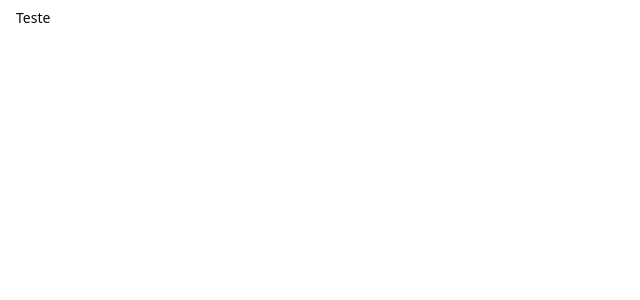
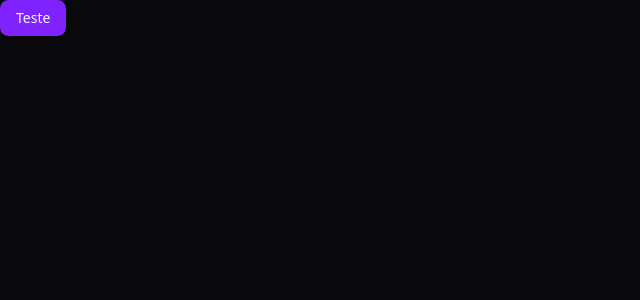
Before and after one commit to victorsantana03/Barbershop, a Next.js app: page / in a window 1280 px wide. Shown: the top 300 px of the page, without its empty margins (0-640 px from the left). Built offline with nearby package versions, Linux system fonts and the light colour scheme.

Commit message:
chore: update shadcn theme

```diff
--- a/app/globals.css
+++ b/app/globals.css
@@ -44,72 +44,72 @@
 }
 
 :root {
-  --radius: 0.625rem;
+  --radius: 0.65rem;
   --background: oklch(1 0 0);
-  --foreground: oklch(0.145 0 0);
+  --foreground: oklch(0.141 0.005 285.823);
   --card: oklch(1 0 0);
-  --card-foreground: oklch(0.145 0 0);
+  --card-foreground: oklch(0.141 0.005 285.823);
   --popover: oklch(1 0 0);
-  --popover-foreground: oklch(0.145 0 0);
-  --primary: oklch(0.205 0 0);
-  --primary-foreground: oklch(0.985 0 0);
-  --secondary: oklch(0.97 0 0);
-  --secondary-foreground: oklch(0.205 0 0);
-  --muted: oklch(0.97 0 0);
-  --muted-foreground: oklch(0.556 0 0);
-  --accent: oklch(0.97 0 0);
-  --accent-foreground: oklch(0.205 0 0);
+  --popover-foreground: oklch(0.141 0.005 285.823);
+  --primary: oklch(0.606 0.25 292.717);
+  --primary-foreground: oklch(0.969 0.016 293.756);
+  --secondary: oklch(0.967 0.001 286.375);
+  --secondary-foreground: oklch(0.21 0.006 285.885);
+  --muted: oklch(0.967 0.001 286.375);
+  --muted-foreground: oklch(0.552 0.016 285.938);
+  --accent: oklch(0.967 0.001 286.375);
+  --accent-foreground: oklch(0.21 0.006 285.885);
   --destructive: oklch(0.577 0.245 27.325);
-  --border: oklch(0.922 0 0);
-  --input: oklch(0.922 0 0);
-  --ring: oklch(0.708 0 0);
+  --border: oklch(0.92 0.004 286.32);
+  --input: oklch(0.92 0.004 286.32);
+  --ring: oklch(0.606 0.25 292.717);
   --chart-1: oklch(0.646 0.222 41.116);
   --chart-2: oklch(0.6 0.118 184.704);
   --chart-3: oklch(0.398 0.07 227.392);
   --chart-4: oklch(0.828 0.189 84.429);
   --chart-5: oklch(0.769 0.188 70.08);
   --sidebar: oklch(0.985 0 0);
-  --sidebar-foreground: oklch(0.145 0 0);
-  --sidebar-primary: oklch(0.205 0 0);
-  --sidebar-primary-foreground: oklch(0.985 0 0);
-  --sidebar-accent: oklch(0.97 0 0);
-  --sidebar-accent-foreground: oklch(0.205 0 0);
-  --sidebar-border: oklch(0.922 0 0);
-  --sidebar-ring: oklch(0.708 0 0);
+  --sidebar-foreground: oklch(0.141 0.005 285.823);
+  --sidebar-primary: oklch(0.606 0.25 292.717);
+  --sidebar-primary-foreground: oklch(0.969 0.016 293.756);
+  --sidebar-accent: oklch(0.967 0.001 286.375);
+  --sidebar-accent-foreground: oklch(0.21 0.006 285.885);
+  --sidebar-border: oklch(0.92 0.004 286.32);
+  --sidebar-ring: oklch(0.606 0.25 292.717);
 }
 
 .dark {
-  --background: oklch(0.145 0 0);
+  --background: oklch(0.141 0.005 285.823);
   --foreground: oklch(0.985 0 0);
-  --card: oklch(0.205 0 0);
+  --card: oklch(0.21 0.006 285.885);
   --card-foreground: oklch(0.985 0 0);
-  --popover: oklch(0.205 0 0);
+  --popover: oklch(0.21 0.006 285.885);
   --popover-foreground: oklch(0.985 0 0);
-  --primary: oklch(0.922 0 0);
-  --primary-foreground: oklch(0.205 0 0);
-  --secondary: oklch(0.269 0 0);
+  --primary: oklch(0.541 0.281 293.009);
+  --primary-foreground: oklch(0.969 0.016 293.756);
+  --secondary: oklch(0.274 0.006 286.033);
   --secondary-foreground: oklch(0.985 0 0);
-  --muted: oklch(0.269 0 0);
-  --muted-foreground: oklch(0.708 0 0);
-  --accent: oklch(0.269 0 0);
+  --muted: oklch(0.274 0.006 286.033);
+  --muted-foreground: oklch(0.705 0.015 286.067);
+  --accent: oklch(0.274 0.006 286.033);
   --accent-foreground: oklch(0.985 0 0);
   --destructive: oklch(0.704 0.191 22.216);
   --border: oklch(1 0 0 / 10%);
   --input: oklch(1 0 0 / 15%);
-  --ring: oklch(0.556 0 0);
+  --ring: oklch(0.541 0.281 293.009);
   --chart-1: oklch(0.488 0.243 264.376);
   --chart-2: oklch(0.696 0.17 162.48);
   --chart-3: oklch(0.769 0.188 70.08);
   --chart-4: oklch(0.627 0.265 303.9);
   --chart-5: oklch(0.645 0.246 16.439);
-  --sidebar: oklch(0.205 0 0);
+  --sidebar: oklch(0.21 0.006 285.885);
   --sidebar-foreground: oklch(0.985 0 0);
-  --sidebar-primary: oklch(0.488 0.243 264.376);
-  --sidebar-primary-foreground: oklch(0.985 0 0);
-  --sidebar-accent: oklch(0.269 0 0);
+  --sidebar-primary: oklch(0.541 0.281 293.009);
+  --sidebar-primary-foreground: oklch(0.969 0.016 293.756);
+  --sidebar-accent: oklch(0.274 0.006 286.033);
   --sidebar-accent-foreground: oklch(0.985 0 0);
   --sidebar-border: oklch(1 0 0 / 10%);
-  --sidebar-ring: oklch(0.556 0 0);
+  --sidebar-ring: oklch(0.541 0.281 293.009);
 }
 
 @layer base {
--- a/app/layout.tsx
+++ b/app/layout.tsx
@@ -23,7 +23,7 @@
   children: React.ReactNode;
 }>) {
   return (
-    <html lang="pt-br">
+    <html lang="pt-br" className="dark">
       <body
         className={`${geistSans.variable} ${geistMono.variable} antialiased`}
       >
--- a/app/page.tsx
+++ b/app/page.tsx
@@ -3,7 +3,7 @@
 export default function Home() {
   return (
     <div>
-      <Button variant="ghost">Teste</Button>
+      <Button>Teste</Button>
     </div>
   );
 }
```
